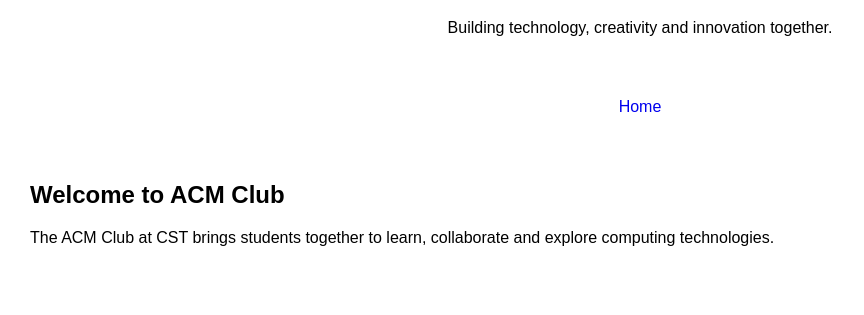
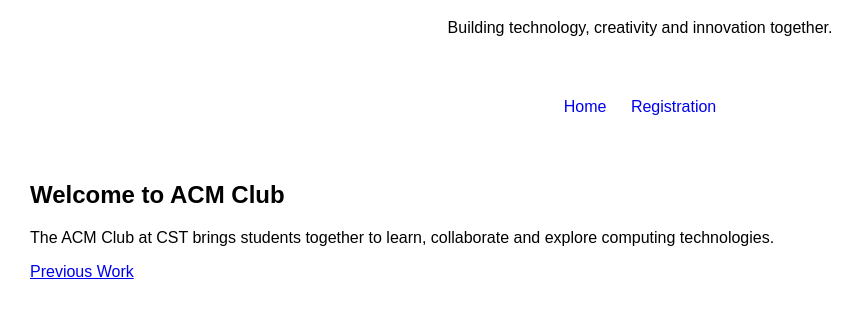
Before and after one commit to Thinleydema7/acm-club-cst-team, a plain HTML site: page index.html in a window 1280 px wide. Shown: the part 91-406 px from the top of the page, without its empty margins (0-864 px from the left). Drawn offline with Linux system fonts and the light colour scheme.

Commit message:
Changed readme and index.html, added link

```diff
--- a/index.html
+++ b/index.html
@@ -15,6 +15,7 @@
 
     <nav>
         <a href="index.html">Home</a>
+        <a href="registration.html">Registration</a>
     </nav>
 
     <main>
@@ -23,6 +24,7 @@
             The ACM Club at CST brings students together to learn,
             collaborate and explore computing technologies.
         </p>
+        <a href="previous-work.html">Previous Work</a>
     </main>
 
 </body>
```
Also changed, not shown: 1 other file.
